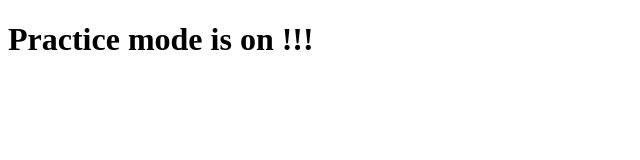
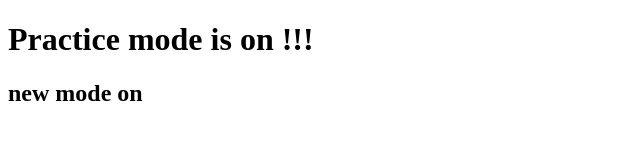
Before and after one commit to ojhasojan/grow, a plain HTML site: page index.html in a window 1280 px wide. Shown: the whole page, without its empty margins (0-640 px from the left). Drawn offline with Linux system fonts and the light colour scheme.

Commit message:
new branch

```diff
--- a/index.html
+++ b/index.html
@@ -7,5 +7,6 @@
 </head>
 <body>
     <h1>Practice mode is on !!!</h1>
+    <h2>new mode on </h2>
 </body>
 </html>
```
